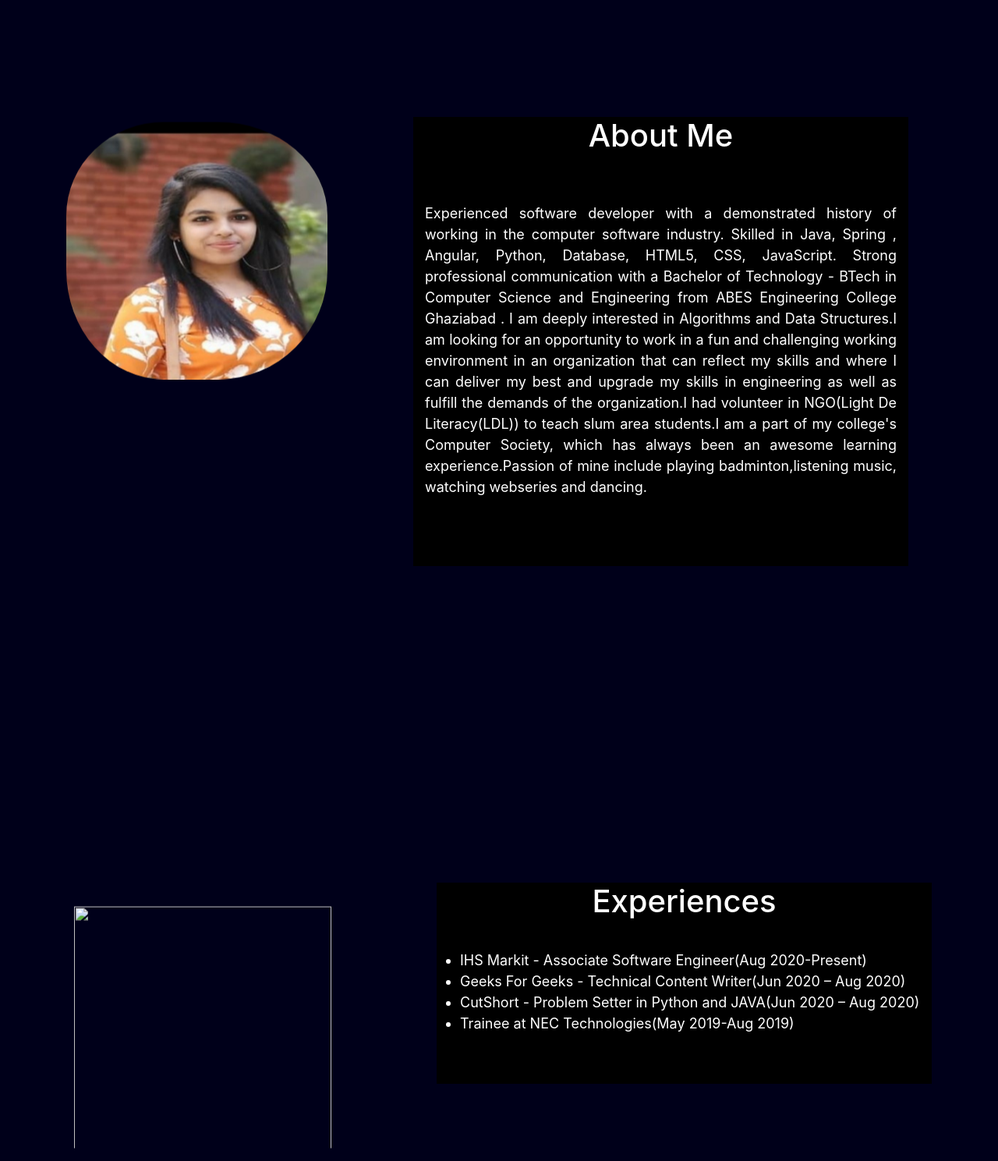
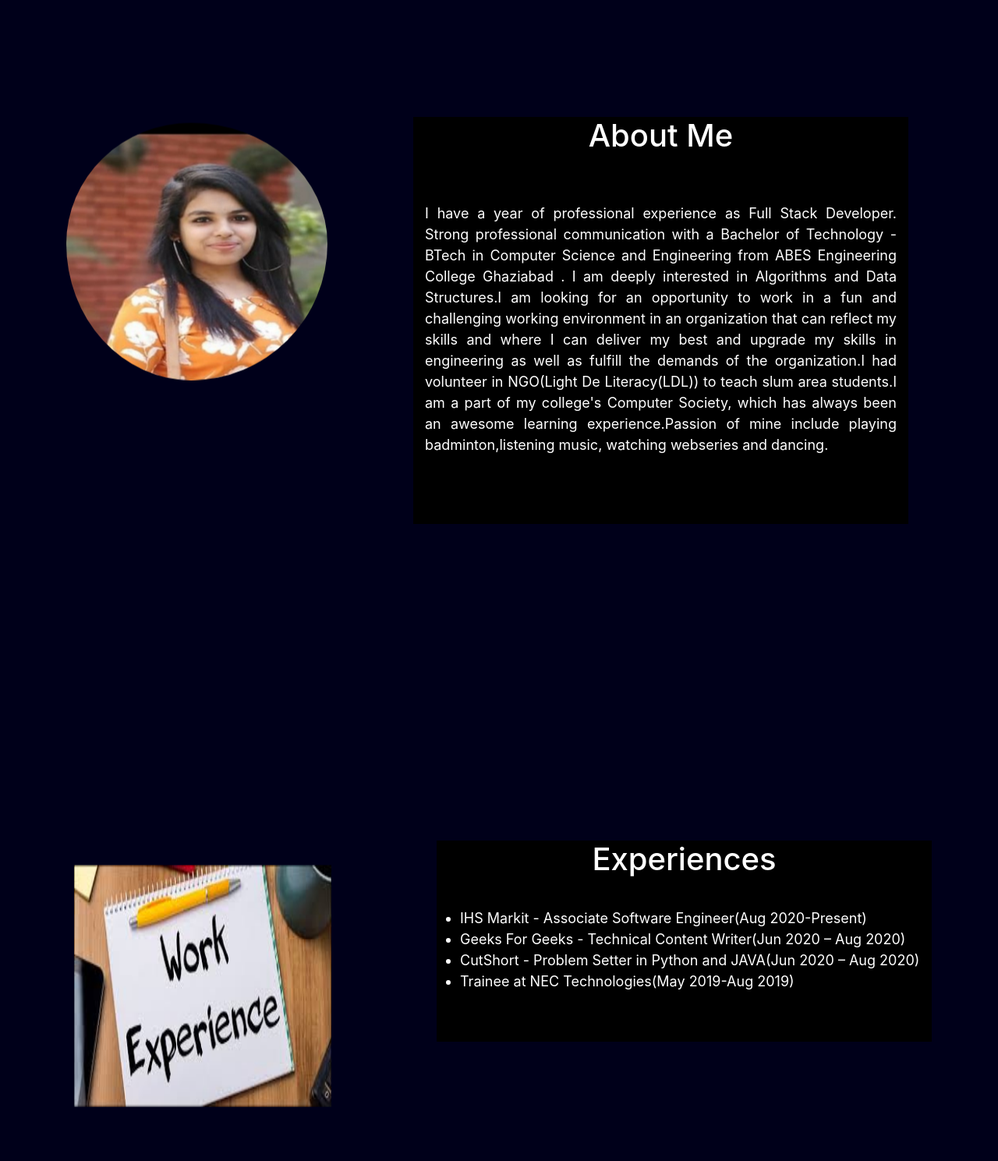
Before and after one commit to ashi0037/portfolio, a plain HTML site: page index.html in a window 1280 px wide. Shown: the part 700-2189 px from the top of the page at 78% size. Drawn offline with nearby package versions, Linux system fonts and the light colour scheme.

Commit message:
Update index.html

```diff
--- a/index.html
+++ b/index.html
@@ -83,7 +83,7 @@
              <div id="about" class="container">
         <div class="row">
             <div class="trans">
-                <img style="padding-top: 20px; padding-left: 15px; border-radius: 40%" align="center" src="ashi.jpg" height="350px" width="350px">
+                <img style="padding-top: 20px; padding-left: 15px; border-radius: 60%" align="center" src="ashi.jpg" height="350px" width="350px">
             </div>
             <div class="col-md-1"></div>
             <div class="col-md-7">
@@ -92,7 +92,7 @@
                                       <h1 >About Me</h1>
                     <br/>
 
-                    <p  class="text-justify">Experienced software developer with a demonstrated history of working in the computer software industry. Skilled in Java, Spring , Angular, Python, Database, HTML5, CSS, JavaScript. Strong professional communication with a Bachelor of Technology - BTech in Computer Science and Engineering from ABES Engineering College Ghaziabad . I am deeply interested in Algorithms and Data Structures.I am looking for an opportunity to work in a  fun and challenging working  environment in an organization  that  can reflect my skills and where I can  deliver my best and upgrade my skills  in engineering as well as fulfill the  demands of the organization.I had volunteer in NGO(Light De  Literacy(LDL)) to teach slum area  students.I am a part of my college's Computer Society, which has always been an awesome learning experience.Passion of mine include playing badminton,listening music, watching webseries and dancing.
+                    <p  class="text-justify">I have a year of professional experience as Full Stack Developer. Strong professional communication with a Bachelor of Technology - BTech in Computer Science and Engineering from ABES Engineering College Ghaziabad . I am deeply interested in Algorithms and Data Structures.I am looking for an opportunity to work in a  fun and challenging working  environment in an organization  that  can reflect my skills and where I can  deliver my best and upgrade my skills  in engineering as well as fulfill the  demands of the organization.I had volunteer in NGO(Light De  Literacy(LDL)) to teach slum area  students.I am a part of my college's Computer Society, which has always been an awesome learning experience.Passion of mine include playing badminton,listening music, watching webseries and dancing.
                     </p>
                   </center>
                     <br>
@@ -114,7 +114,7 @@
             <div class="col-md-4 pad2">
               <br>
 
-                <img class="trans" style="padding-top: 20px;" align="center" src="experience.png" height="330px" width="330px">
+                <img class="trans" style="padding-top: 20px;" align="center" src="experience.jpg" height="330px" width="330px">
             </div>
 
             <div class="col-md-1"></div>
@@ -314,7 +314,7 @@
                 <a href="https://www.instagram.com/ashi_srivastava1"><img src="instagramhd.png" height="50px" width="50px" class="center" style="border-radius: 10px"></a>
                 &nbsp;&nbsp;
                 <a href="https://www.facebook.com/ashi.srivastava.148"><img src="fb.png" width="50px" class="center" style="border-radius: 10px"></a>
-                <a href="https://auth.geeksforgeeks.org/user/sriashi0397/articles"><img src="gfg.png" width="50px" class="center" style="border-radius: 10px"></a>
+                <a href="https://auth.geeksforgeeks.org/user/sriashi0397/articles"><img src="gfg.jpg" width="50px" class="center" style="border-radius: 10px"></a>
                  </center>
                  <br>
                  </footer>
```
